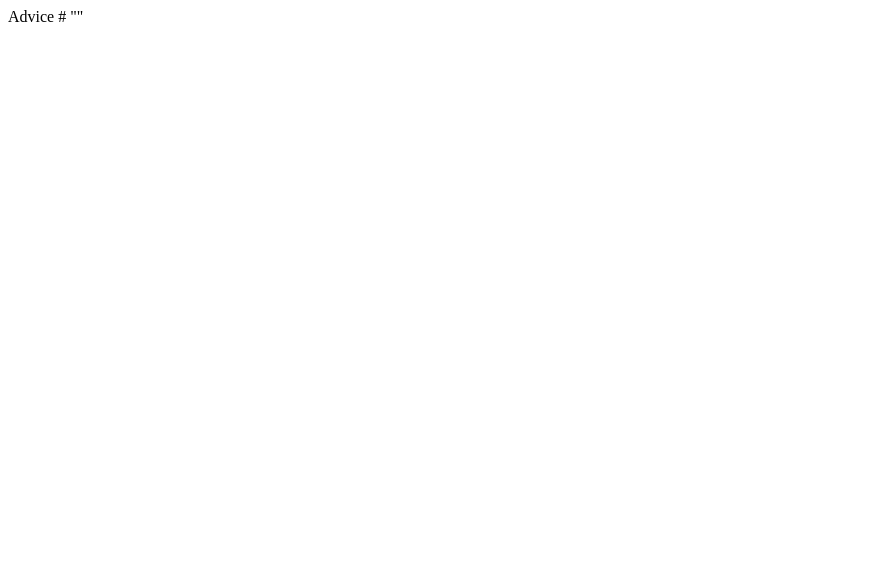
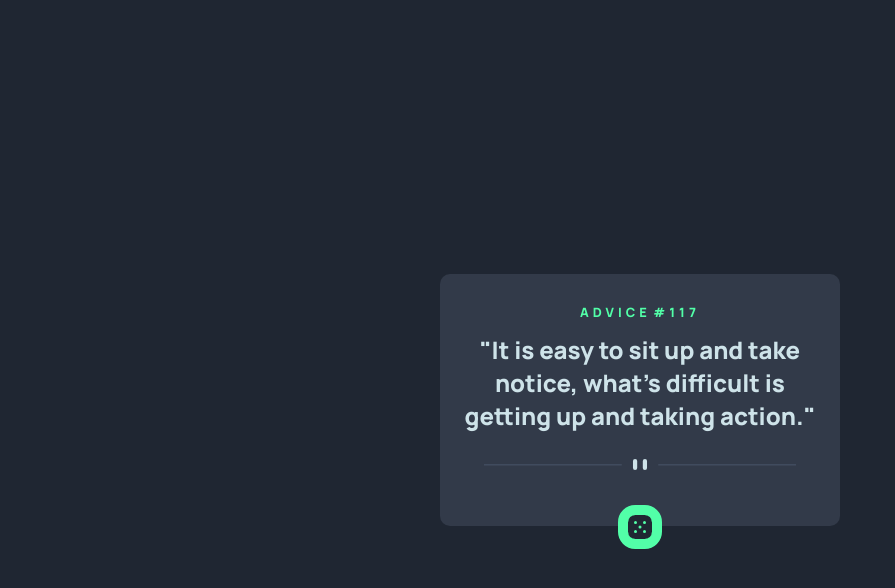
Before and after one commit to sutirthverma/adviceGeneratorApp, a plain HTML site: page index.html in a window 1280 px wide. Shown: the whole page, without its empty margins (0-895 px from the left). Drawn offline with Linux system fonts and the light colour scheme.

Commit message:
random advice generator

```diff
--- a/app/js/script.js
+++ b/app/js/script.js
@@ -1,11 +1,13 @@
+const dice = document.querySelector('.diceColumn');
+const adviceID = document.querySelector('.adviceID')
+const advice = document.querySelector('.advice')
 
 
-
-
-
-
-// fetch("https://api.adviceslip.com/advice")
-//     .then(response => response.json())
-//     .then(data => {
-
-//     })
+dice.addEventListener('click' , ()=>{
+    fetch("https://api.adviceslip.com/advice")
+    .then(response => response.json())
+    .then(data => {
+    adviceID.innerHTML = `#${data["slip"].id}`;
+    advice.innerHTML = `"${data["slip"].advice}"`;
+    })
+})
--- a/app/style/_responsive.scss
+++ b/app/style/_responsive.scss
@@ -0,0 +1,22 @@
+//Mobile
+@media(max-width:500px){
+    .desktop{
+        display: none;
+    }
+}
+
+//Desktop
+@media(min-width:501px){
+    .mobile{
+        display: none;
+    }
+
+    .adviceGenerator{
+        width: 25em;
+        margin: auto;
+    }
+
+    .dividerDesktop{
+        width: 13em;
+    }
+}
--- a/app/style/_variables.scss
+++ b/app/style/_variables.scss
@@ -1 +1,8 @@
-$color : black;
+//Primary
+$lightCyan: hsl(193, 38%, 86%);
+$neonGreen: hsl(150, 100%, 66%);
+
+//Neutral
+$grayishBlue: hsl(217, 19%, 38%);
+$darkGrayishBlue: hsl(217, 19%, 24%);
+$darkBlue: hsl(218, 23%, 16%);
--- a/app/style/style.scss
+++ b/app/style/style.scss
@@ -1,2 +1,69 @@
-@use 'variables' as *;
-@use 'responsive' as *;
+@use "variables" as *;
+@use "responsive" as *;
+
+html {
+    box-sizing: border-box;
+    font-size: 100%;
+}
+
+* {
+    box-sizing: inherit;
+    padding: 0;
+    margin: 0;
+}
+
+body {
+    font-family: "Manrope", sans-serif;
+    background-color: $darkBlue;
+}
+
+main {
+    display: flex;
+    align-items: center;
+    justify-content: center;
+    height: 100vh;
+
+    .adviceGenerator {
+        background-color: $darkGrayishBlue;
+        padding: 1em;
+        margin: 1em;
+        border-radius: 10px;
+        text-align: center;
+
+        .adviceNoColumn {
+            display: flex;
+            justify-content: center;
+            letter-spacing: 4px;
+            color: $neonGreen;
+            font-size: 0.8em;
+            margin: 1em 0em;
+
+            .adviceNo{
+                margin-right: 0.2em;
+            }
+        }
+
+        .adviceColumn {
+            color: $lightCyan;
+            font-size: 1.5em;
+
+            .advice {
+                margin-bottom: 0.5em;
+            }
+
+            .dice {
+                position: relative;
+                top: 1.5em;
+                background-color: $neonGreen;
+                outline: 10px solid $neonGreen;
+                border-radius: 30%;
+            }
+
+            .dice:hover {
+                -webkit-box-shadow: 0px 0px 43px 1px rgba(82, 255, 168, 1);
+                -moz-box-shadow: 0px 0px 43px 1px rgba(82, 255, 168, 1);
+                box-shadow: 0px 0px 43px 1px rgba(82, 255, 168, 1);
+            }
+        }
+    }
+}
--- a/index.html
+++ b/index.html
@@ -1,20 +1,47 @@
 <!DOCTYPE html>
 <html lang="en">
+
 <head>
   <meta charset="UTF-8">
-  <meta name="viewport" content="width=device-width, initial-scale=1.0"> <!-- displays site properly based on user's device -->
+  <meta name="viewport" content="width=device-width, initial-scale=1.0">
+  <!-- displays site properly based on user's device -->
 
   <link rel="icon" type="image/png" sizes="32x32" href="images/favicon-32x32.png">
   <link rel="stylesheet" href="dist/style.css">
   <title>Frontend Mentor | Advice generator app</title>
 
+
+  <link rel="preconnect" href="https://fonts.googleapis.com">
+  <link rel="preconnect" href="https://fonts.gstatic.com" crossorigin>
+  <link href="https://fonts.googleapis.com/css2?family=Manrope:wght@800&display=swap" rel="stylesheet">
 </head>
+
 <body>
+  <main>
+    <div class="adviceGenerator">
+      <div class="adviceNoColumn">
+        <div class="adviceNo">ADVICE</div>
+        <div class="adviceID">#117</div>
+      </div>
 
-  Advice #<!-- Advice ID goes here -->
+      <div class="adviceColumn">
+        <div class="advice">
+          "It is easy to sit up and take notice, what's difficult is getting
+          up and taking action."
+        </div>
 
-  "<!-- Advice text goes here -->"
+        <img src="images/pattern-divider-mobile.svg" alt="" class="dividerMobile mobile">
+        <img src="images/pattern-divider-desktop.svg" alt="" class="dividerDesktop desktop">
+
+        <div class="diceColumn">
+          <img src="images/icon-dice.svg" alt="" class="dice">
+        </div>
+
+      </div>
+    </div>
+  </main>
 
   <script src="app/js/script.js"></script>
 </body>
+
 </html>
```
Also changed, not shown: design/active-states.jpg (deleted), design/desktop-design.jpg (deleted), design/desktop-preview.jpg (deleted), design/mobile-design.jpg (deleted), dist/style.css, 1 other file.
